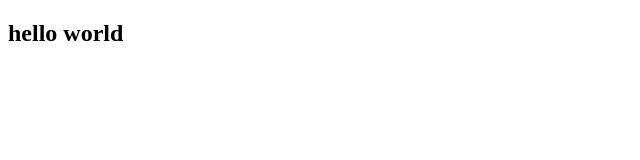
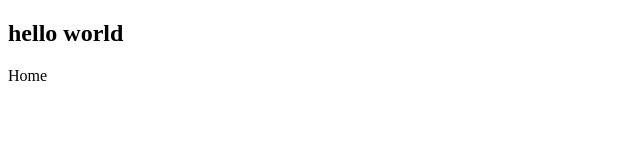
Before and after one commit to gjuliao/metric_webapp, a React (Create React App) app: page / in a window 1280 px wide. Shown: the top 160 px of the page, without its empty margins (0-640 px from the left). Built offline with nearby package versions, Linux system fonts and the light colour scheme.

Commit message:
Added routing dependencies

```diff
--- a/package.json
+++ b/package.json
@@ -8,6 +8,7 @@
     "@testing-library/user-event": "^13.5.0",
     "react": "^18.2.0",
     "react-dom": "^18.2.0",
+    "react-router-dom": "^6.8.0",
     "react-scripts": "5.0.1",
     "web-vitals": "^2.1.4"
   },
--- a/src/App.js
+++ b/src/App.js
@@ -1,9 +1,15 @@
 import './App.css';
+// eslint-disable-next-line import/no-extraneous-dependencies
+import { Routes, Route } from 'react-router-dom';
+import Home from './components/home/Home';
 
 function App() {
   return (
     <div className="App">
       <h2>hello world</h2>
+      <Routes>
+        <Route path="/" element={<Home />} />
+      </Routes>
     </div>
   );
 }
--- /dev/null
+++ b/src/components/home/Home.js
@@ -0,0 +1,7 @@
+import React from 'react';
+
+const Home = () => (
+  <div>Home</div>
+);
+
+export default Home;
--- a/src/index.js
+++ b/src/index.js
@@ -1,12 +1,16 @@
 import React from 'react';
 import ReactDOM from 'react-dom/client';
+// eslint-disable-next-line import/no-extraneous-dependencies
+import { BrowserRouter as Browser } from 'react-router-dom';
 import App from './App';
 import reportWebVitals from './reportWebVitals';
 
 const root = ReactDOM.createRoot(document.getElementById('root'));
 root.render(
   <React.StrictMode>
-    <App />
+    <Browser>
+      <App />
+    </Browser>
   </React.StrictMode>,
 );
 
```
Also changed, not shown: 1 other file (tests, documents, lock files or other folders).
